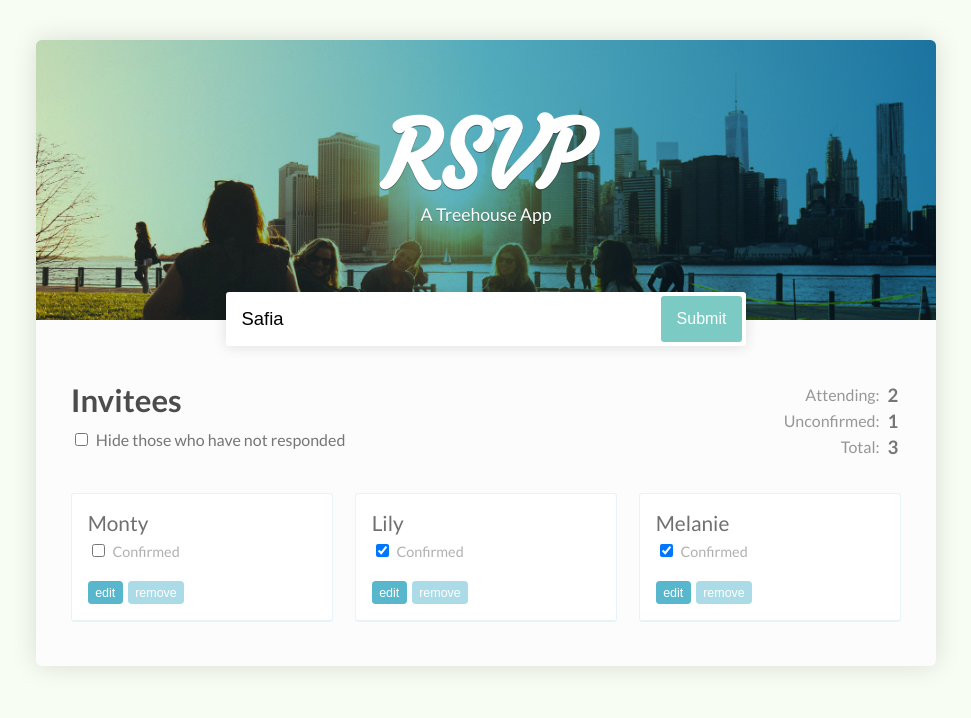
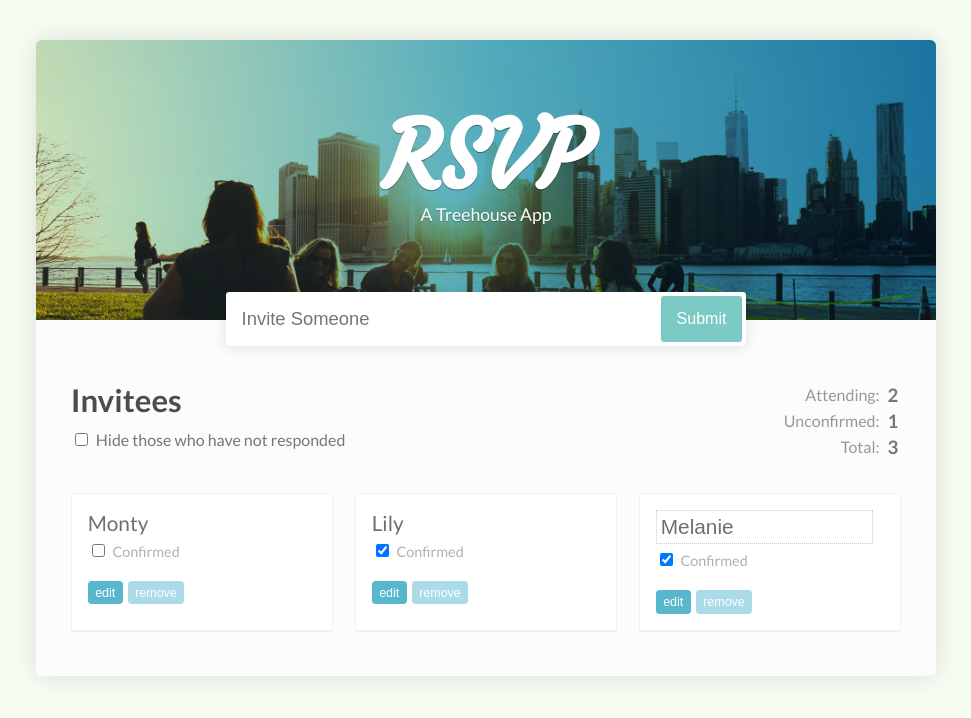
Before and after one commit to HeWhoShallNotBeMentioned/TH-React_by_Example_RSVP, a React (Create React App) app in the folder rsvp/: page / in a window 1280 px wide. Shown: the top 718 px of the page, without its empty margins (154-1125 px from the left). Built offline with nearby package versions, Linux system fonts and the light colour scheme.

Commit message:
made the edit name button turn off and on including changing from span to input

```diff
--- a/rsvp/src/App.js
+++ b/rsvp/src/App.js
@@ -8,32 +8,43 @@ class App extends Component {
     guests: [
       {
         name: 'Monty',
-        isConfirmed: false
+        isConfirmed: false,
+        isEditing: false,
       },
       {
         name: 'Lily',
-        isConfirmed: true
+        isConfirmed: true,
+        isEditing: false,
       },
       {
         name: 'Melanie',
-        isConfirmed: true
+        isConfirmed: true,
+        isEditing: true,
       }
     ]
   };
 
-  toggleConfirmationAt = (indexToChange) => {
+  toggleGuestPropertyAt = (property, indexToChange) => {
     this.setState({
       guests: this.state.guests.map((guest, index) => {
         if (index === indexToChange) {
           return {
             ...guest,
-            isConfirmed: !guest.isConfirmed
+            [property]: !guest[property]
           };
         } else {
           return guest
         }
       })
     });
+  }
+
+  toggleConfirmationAt = (index) => {
+    this.toggleGuestPropertyAt("isConfirmed", index);
+  }
+
+  toggleEditingAt = (index) => {
+    this.toggleGuestPropertyAt("isEditing", index);
   }
 
   getTotalInvited = () => this.state.guests.length;
@@ -47,7 +58,7 @@ class App extends Component {
           <h1>RSVP</h1>
           <p>A Treehouse App</p>
           <form>
-              <input type="text" value="Safia" placeholder="Invite Someone"/>
+              <input type="text" value="" placeholder="Invite Someone"/>
               <button type="submit" name="submit" value="submit">Submit</button>
           </form>
         </header>
@@ -75,7 +86,8 @@ class App extends Component {
             </tbody>
           </table>
           <GuestList guests={this.state.guests}
-          toggleConfirmationAt = {this.toggleConfirmationAt}/>
+          toggleConfirmationAt = {this.toggleConfirmationAt}
+          toggleEditingAt = {this.toggleEditingAt}/>
         </div>
       </div>
     );
--- a/rsvp/src/Guest.js
+++ b/rsvp/src/Guest.js
@@ -1,25 +1,31 @@
 import React from 'react';
 import PropTypes from 'prop-types';
+
+import GuestName from './GuestName';
 
 const Guest = props =>
 
 
   <li>
-    <span>{props.name}</span>
+    <GuestName isEditing={props.isEditing}>
+      {props.name}
+    </GuestName>
     <label>
       <input
         type="checkbox"
         checked={props.isConfirmed}
         onChange={props.handleConfirmation} /> Confirmed
     </label>
-    <button>edit</button>
+    <button onClick={props.handleToggleEditing}>edit</button>
     <button>remove</button>
   </li>;
 
 Guest.propTypes = {
   name: PropTypes.string.isRequired,
   isConfirmed: PropTypes.bool.isRequired,
+  isEditing: PropTypes.bool.isRequired,
   handleConfirmation: PropTypes.func.isRequired,
+  handleToggleEditing: PropTypes.func.isRequired,
 }
 
 export default Guest;
--- a/rsvp/src/GuestList.js
+++ b/rsvp/src/GuestList.js
@@ -10,7 +10,9 @@ const GuestList = props =>
       key={index}
       name={guest.name}
       isConfirmed={guest.isConfirmed}
-      handleConfirmation={ () => {props.toggleConfirmationAt(index)}} />
+      isEditing={guest.isEditing}
+      handleConfirmation={ () => {props.toggleConfirmationAt(index)}}
+      handleToggleEditing={ () => {props.toggleEditingAt(index)}} />
   )}
 </ul>;
 
@@ -19,6 +21,7 @@ const GuestList = props =>
 GuestList.propTypes = {
   guests: PropTypes.array.isRequired,
   toggleConfirmationAt: PropTypes.func.isRequired,
+  toggleEditingAt: PropTypes.func.isRequired,
 }
 
 export default GuestList;
--- /dev/null
+++ b/rsvp/src/GuestName.js
@@ -0,0 +1,22 @@
+import React from 'react';
+import PropTypes from 'prop-types';
+
+
+
+const GuestName = (props) => {
+  if (props.isEditing) {
+    return (
+      <input type="text" value={props.children} />
+    );
+  } else {
+    return (
+      <span>{props.children}</span>
+    );
+  };
+}
+
+GuestName.propTypes = {
+  isEditing: PropTypes.bool.isRequired,
+};
+
+export default GuestName;
```
